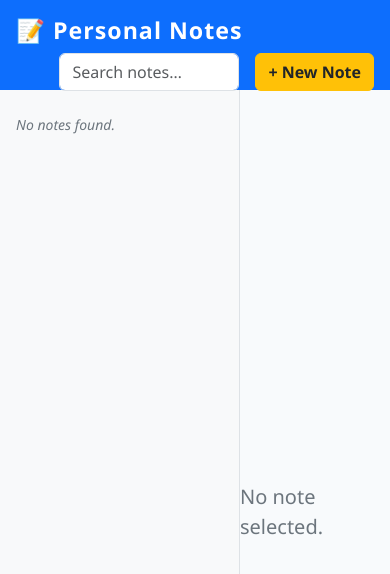
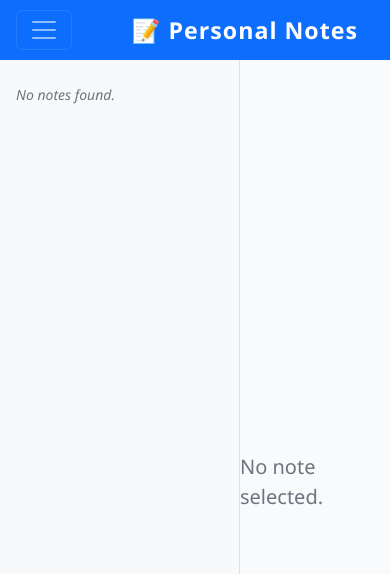
Before and after one commit to Workflow-Manager-admin/personal-notes-manager-5355fbcb, a React (Create React App) app in the folder notes_frontend/: page / in a window 390 px wide. Shown: the top 574 px of the page. Built offline with nearby package versions, Linux system fonts and the light colour scheme.

Commit message:
CheckPoint - cg91f56ec0

```diff
--- a/notes_frontend/src/App.css
+++ b/notes_frontend/src/App.css
@@ -19,6 +19,28 @@ html, body {
   border-radius: 13px;
 }
 
+/* Responsive: keep sidebar/content visible under collapsed navbar */
+@media (max-width: 991.98px) {
+  .navbar-collapse.collapse:not(.show) {
+    display: none !important;
+  }
+  .navbar-collapse.show {
+    background: var(--primary-color, #1976D2);
+    position: absolute;
+    top: 60px;
+    left: 0;
+    right: 0;
+    z-index: 2001;
+    padding: 1rem 1.5rem;
+    border-bottom-left-radius: 8px;
+    border-bottom-right-radius: 8px;
+    box-shadow: 0 6px 30px -10px rgba(25, 118, 210, 0.08);
+  }
+  .navbar {
+    position: relative;
+  }
+}
+
 /* Custom font for uniformity */
 body {
   font-family: "Segoe UI", "Roboto", sans-serif !important;
--- a/notes_frontend/src/App.js
+++ b/notes_frontend/src/App.js
@@ -28,15 +28,28 @@ function useLocalStorageState(key, defaultValue) {
 // ============ COMPONENTS ============ //
 
 /**
- * Top Navigation Bar (Bootstrap Navbar)
+ * Top Navigation Bar (Bootstrap Navbar with collapsible support)
  */
-function TopNav({ onNewNote, search, setSearch }) {
+function TopNav({ onNewNote, search, setSearch, navOpen, setNavOpen }) {
+  // Responsive toggle for Bootstrap navbar
   return (
     <nav className="navbar navbar-expand-lg navbar-dark bg-primary px-3" style={{minHeight: 60}}>
+      {/* Hamburger toggle */}
+      <button
+        className="navbar-toggler me-2"
+        type="button"
+        aria-label={navOpen ? "Collapse navigation menu" : "Expand navigation menu"}
+        aria-expanded={navOpen}
+        onClick={() => setNavOpen(prev => !prev)}
+        style={{outline: "none", boxShadow: "none"}}
+      >
+        <span className="navbar-toggler-icon"></span>
+      </button>
       <a className="navbar-brand fw-bold" style={{fontSize: "1.45rem", letterSpacing: 1}} href="#top">
         📝 Personal Notes
       </a>
-      <form className="d-flex ms-auto align-items-center gap-2" role="search" style={{maxWidth: 400}}>
+      <div className={`collapse navbar-collapse justify-content-end${navOpen ? " show" : ""}`}>
+        <form className="d-flex align-items-center gap-2" role="search" style={{maxWidth: 400}}>
           <input
             className="form-control me-2"
             type="search"
@@ -48,6 +61,7 @@ function TopNav({ onNewNote, search, setSearch }) {
           />
           <button className="btn btn-warning fw-bold text-dark" type="button" onClick={onNewNote}>+ New Note</button>
         </form>
+      </div>
     </nav>
   );
 }
@@ -192,7 +206,10 @@ function NoteEditor({ note, onChange, onSave, onDelete, isNew, isDirty, onCancel
 
 // ============ MAIN APP ============ //
 
-// PUBLIC_INTERFACE
+/**
+ * PUBLIC_INTERFACE
+ * App: Main entrypoint. Manages notes state and layout.
+ */
 function App() {
   // Notes are persisted in localStorage
   const [notes, setNotes] = useLocalStorageState('notes-app-data', []);
@@ -203,6 +220,8 @@ function App() {
   const [editorDirty, setEditorDirty] = useState(false);
   // For search
   const [search, setSearch] = useState('');
+  // Collapsible Navbar open state (true=shown)
+  const [navOpen, setNavOpen] = useState(false);
 
   // When app mounts, select most recent note
   useEffect(() => {
@@ -309,7 +328,13 @@ function App() {
 
   return (
     <div className="d-flex flex-column vh-100" style={{background: "#f8fafc"}}>
-      <TopNav onNewNote={handleNewNote} search={search} setSearch={setSearch} />
+      <TopNav
+        onNewNote={handleNewNote}
+        search={search}
+        setSearch={setSearch}
+        navOpen={navOpen}
+        setNavOpen={setNavOpen}
+      />
       <div className="d-flex flex-row flex-grow-1" style={{minHeight: 0}}>
         <Sidebar
           notes={notes}
@@ -317,18 +342,31 @@ function App() {
           onSelect={(id) => {
             setSelectedId(id);
             setEditorNote(null);
+            setNavOpen(false); // Auto-close nav for usability on mobile
           }}
-          onDelete={handleDeleteNote}
+          onDelete={(id) => {
+            handleDeleteNote(id);
+            setNavOpen(false);
+          }}
           search={search}
         />
         <NoteEditor
           note={editorNote || (selectedId && notes.find(n => n.id === selectedId))}
           onChange={handleEditorChange}
-          onSave={handleSaveNote}
-          onDelete={() => handleDeleteNote()}
+          onSave={() => {
+            handleSaveNote();
+            setNavOpen(false);
+          }}
+          onDelete={() => {
+            handleDeleteNote();
+            setNavOpen(false);
+          }}
           isNew={isNewNote}
           isDirty={editorDirty}
-          onCancel={handleCancelNew}
+          onCancel={() => {
+            handleCancelNew();
+            setNavOpen(false);
+          }}
         />
       </div>
     </div>
```
Lines whose indentation alone changed are shown as unchanged.
